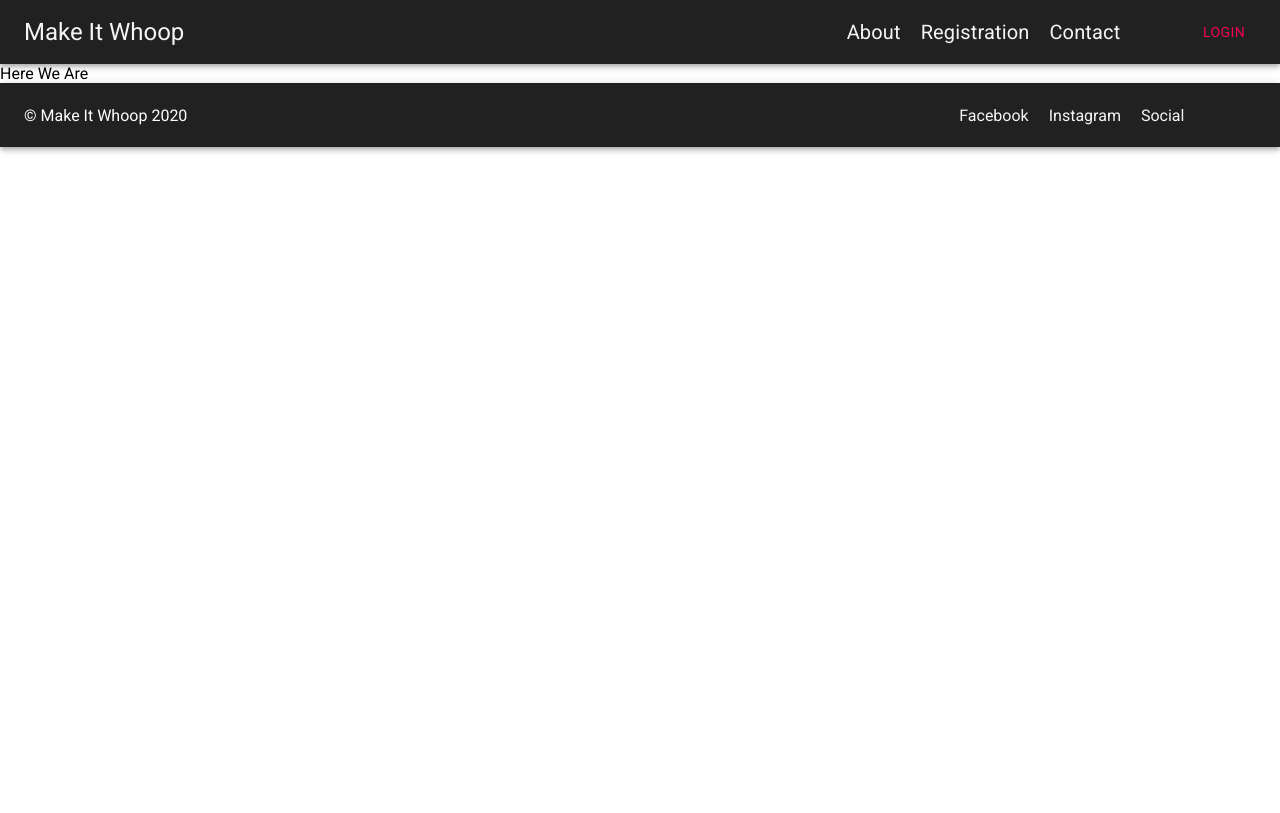
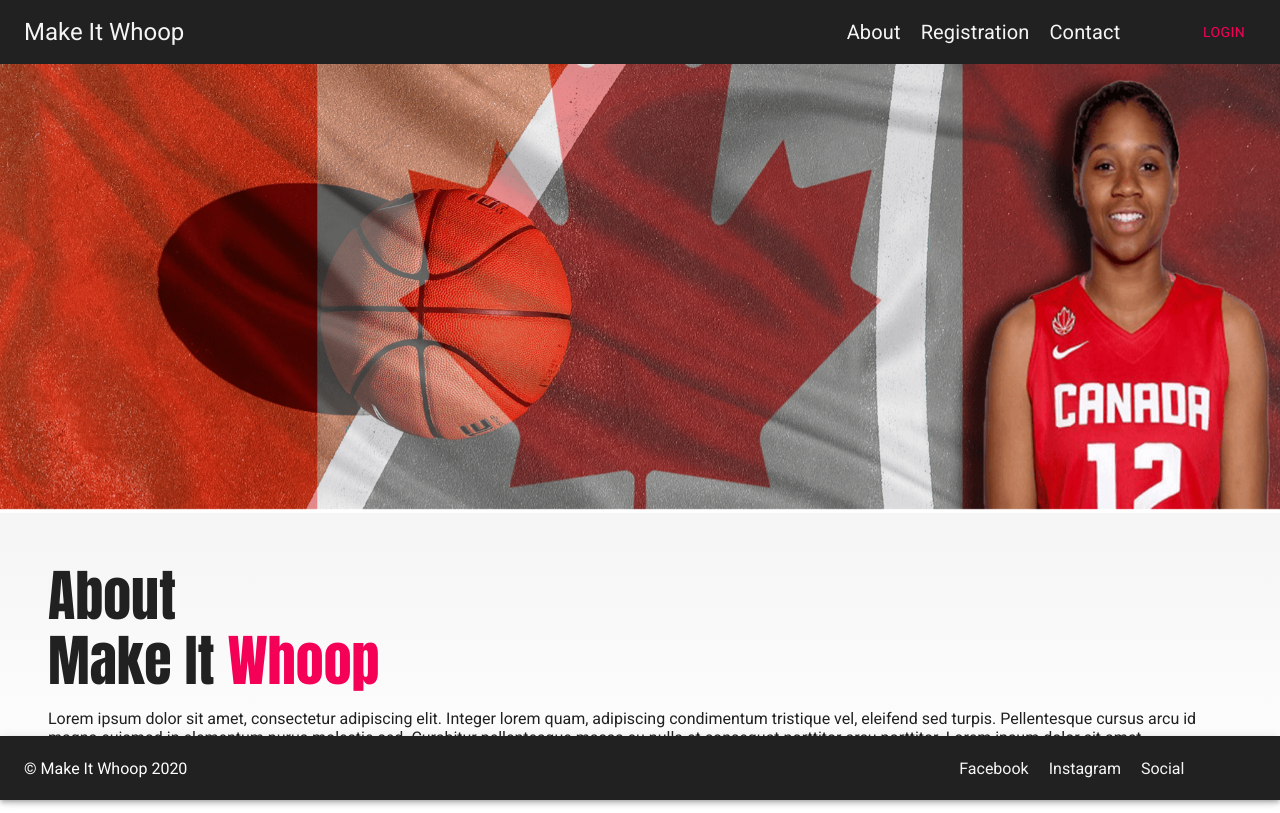
Before and after one commit to fkduah/makeItWhoop, a React (Create React App) app: page /About in a window 1280 px wide. Built offline with nearby package versions, Linux system fonts and the light colour scheme.

Commit message:
about page created

```diff
--- a/src/Components/AboutPage.js
+++ b/src/Components/AboutPage.js
@@ -1,11 +1,51 @@
 import React from "react";
 
+import headerImage from "../../src/about-Us.png";
 
+import {Container, makeStyles, Typography} from '@material-ui/core';
+
+const useStyles = makeStyles(theme => ({
+  root: {
+    flexGrow: 1
+  },
+  topImage: {
+    width: "100%",
+    left: 0
+  },
+  headingText: {
+    fontSize: "3.5rem",
+    fontFamily: "Anton, sans-serif",
+    marginBottom: 0
+  },
+  contentWrap:{
+    marginBottom:"100px"
+  }
+}));
 
 function AboutPage() {
+  const classes = useStyles();
   return (
     <>
-     Here We Are
+    <Container maxWidth="false" style={{paddingLeft:"0px", paddingRight:"0px"}}>
+    <div className="animated fadeInDownBig">
+    <img src={headerImage} className={classes.topImage} alt="About Us"/>
+    </ div>
+    </Container>
+
+    <Container maxWidth="false" className="sectionTwoFluidWrapper">
+        <Container fixed className="sectionTwoFixedWrapper">
+        <div className={classes.contentWrap}>
+          <Typography variant="h3" align="left" className={classes.headingText}>
+            About
+            <br />
+            Make It <span className="standOutText">Whoop</span>
+          </Typography>
+          <p style={{textAlign:"left"}}>
+          Lorem ipsum dolor sit amet, consectetur adipiscing elit. Integer lorem quam, adipiscing condimentum tristique vel, eleifend sed turpis. Pellentesque cursus arcu id magna euismod in elementum purus molestie sed. Curabitur pellentesque massa eu nulla et consequat porttitor arcu porttitor. Lorem ipsum dolor sit amet, consectetur adipiscing elit. Integer lorem quam, adipiscing condimentum tristique vel, eleifend sed turpis. Morbi ut arcu dolor. Maecenas id nulla nec nibh viverra magna eu lacinia ullamcorper, augue est.
+          </p>
+          </div>
+        </Container>
+      </Container>
     </>
   );
 }
--- a/src/Components/Footer.js
+++ b/src/Components/Footer.js
@@ -15,7 +15,10 @@
   root: {
     flexGrow: 1,
     top: "auto",
-      bottom: 0
+    bottom: 0,
+    position: "fixed",
+   left: 0,
+   width: "100%"
   },
 
   copyright: {
```
